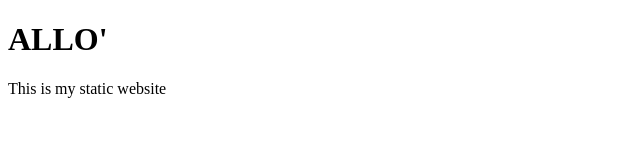
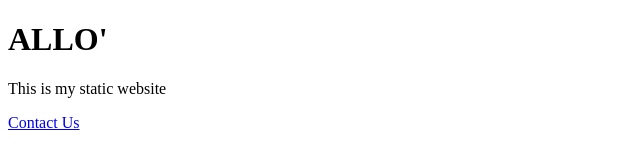
Before and after one commit to 20190017552-afk/MyStaticWebsite, a plain HTML site: page index.html in a window 1280 px wide. Shown: the full height of the page, 0-640 px from the left. Drawn offline with Linux system fonts and the light colour scheme.

Commit message:
Fix About link

```diff
--- a/index.html
+++ b/index.html
@@ -9,5 +9,11 @@
 
 
 	<p>This is my static website</p>
+
+
+	<p>
+		<a href="about.html>About Us</a> |
+		<a href="contact.html>Contact Us</a>
+	</p>
 </body>
 </html>
```
